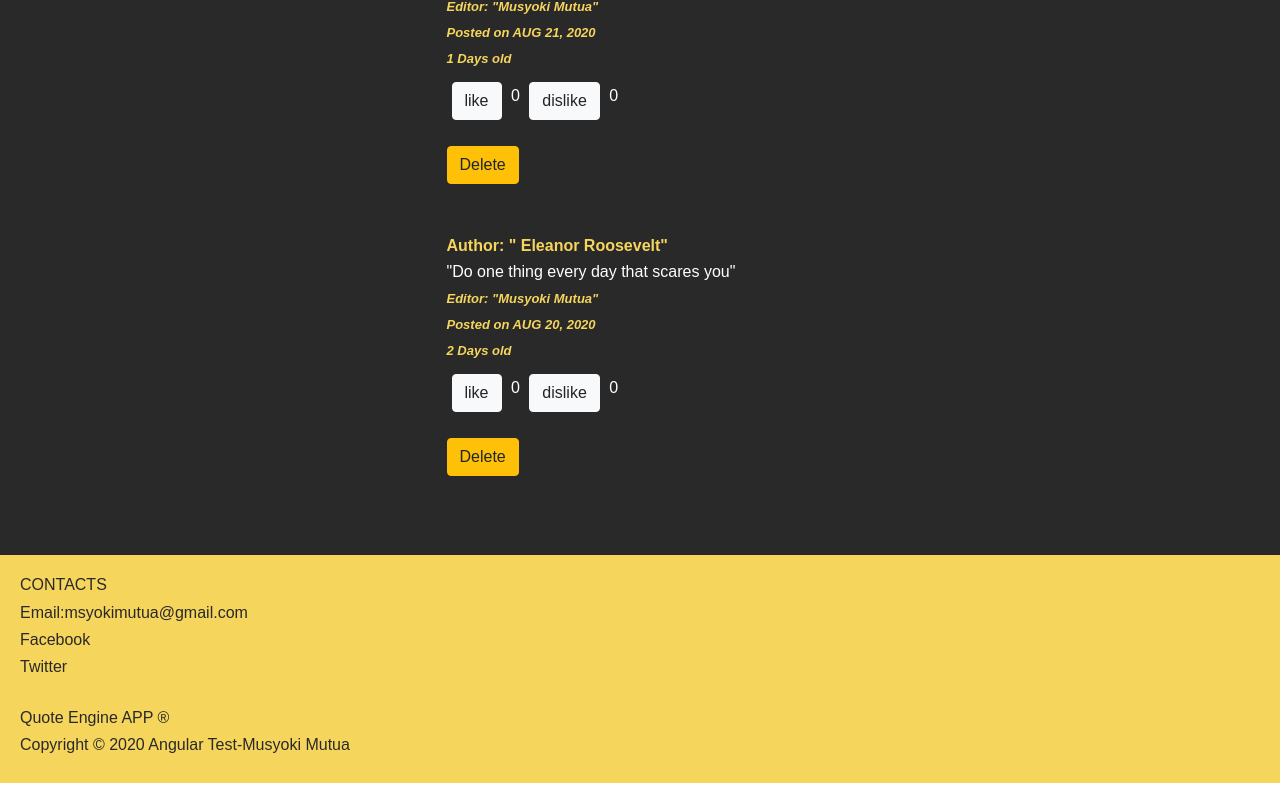
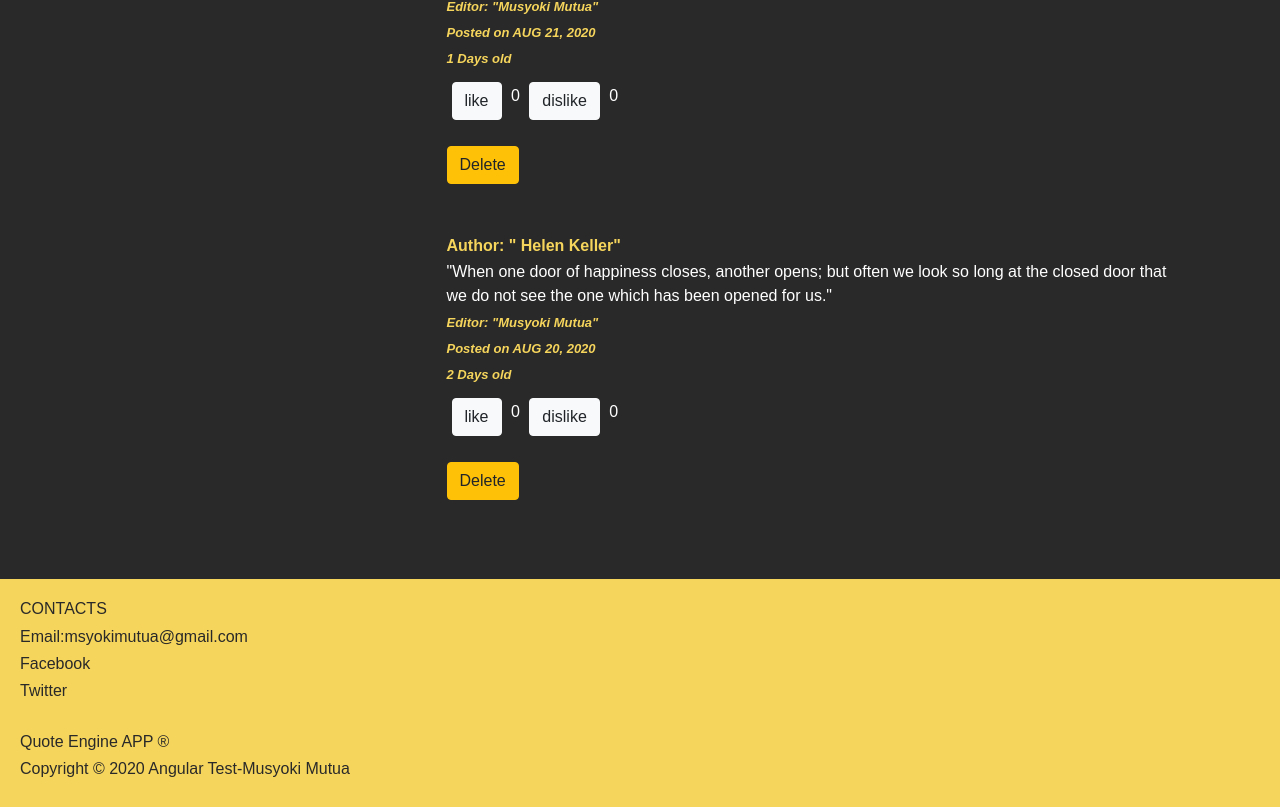
Before and after one commit to msyoki/Angular-week-1-IP, an Angular app: page / in a window 1280 px wide. Shown: the part 820-1627 px from the top of the page. Before the commit the page ends 1603 px from the top, so only its background shows below. Built offline with nearby package versions, Linux system fonts and the light colour scheme.

Commit message:
edit default quote text

```diff
--- a/src/app/quote/quote.component.ts
+++ b/src/app/quote/quote.component.ts
@@ -12,7 +12,7 @@ export class QuoteComponent implements OnInit {
 
     new Quote(1,"Musyoki Mutua",'William W. Purkey','You’ve gotta dance like there’s nobody watching, love like you’ll never be hurt, sing like there’s nobody listening, and live like it’s heaven on earth.',new Date(2020,7,22)),
     new Quote(2,"Musyoki Mutua",' Neil Gaiman','Fairy tales are more than true: not because they tell us that dragons exist, but because they tell us that dragons can be beaten.',new Date(2020,7,21)),
-    new Quote(3,"Musyoki Mutua",' Eleanor Roosevelt','Do one thing every day that scares you',new Date(2020,7,20)),
+    new Quote(3,"Musyoki Mutua",' Helen Keller','When one door of happiness closes, another opens; but often we look so long at the closed door that we do not see the one which has been opened for us.',new Date(2020,7,20)),
 
   ];
   completeQuote(isComplete, index){
@@ -20,13 +20,14 @@ export class QuoteComponent implements OnInit {
       this.quotes.splice(index,1);
     }
   }
-  constructor() { }
   addNewQuote(quote){
     let quoteLength = this.quotes.length;
     quote.id = quoteLength+1;
-    quote.completeDate = new Date(quote.completeDate)
+    quote.postDate = new Date(quote.postDate)
     this.quotes.push(quote)
   }
+  constructor() { }
+
   ngOnInit(): void {
   }
 
```
